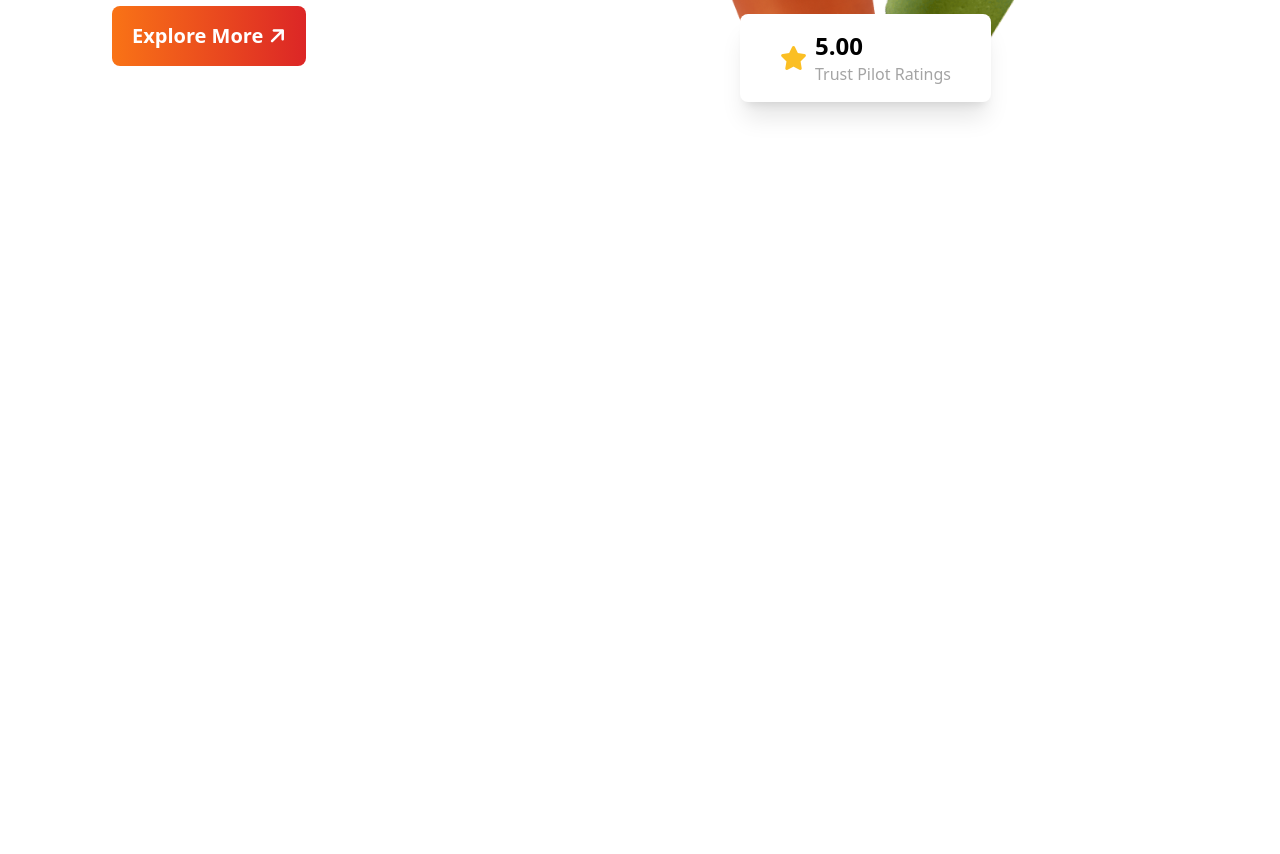
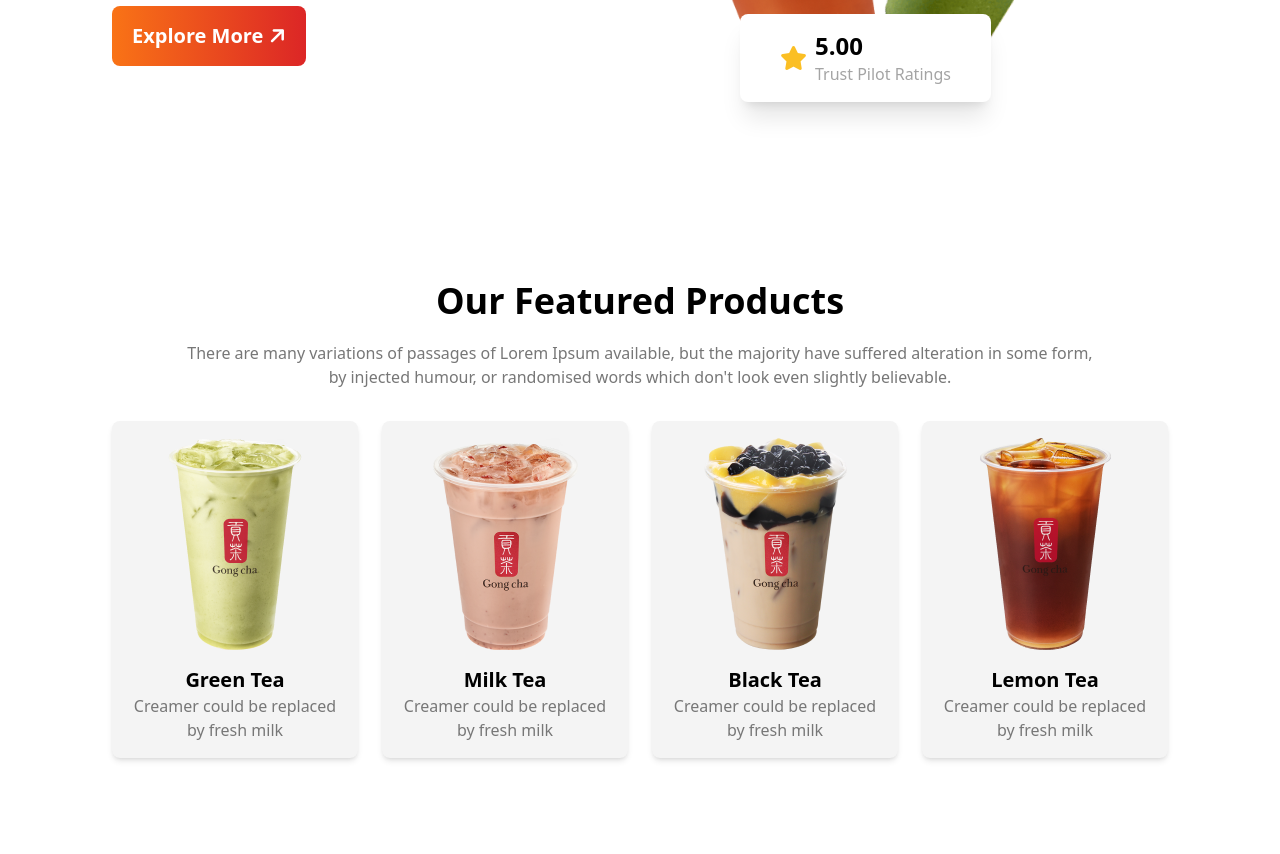
Before and after one commit to antu-sen/Tea-Tailwind-Resoures, a plain HTML site: page index.html in a window 1280 px wide. Shown: the part 346-1200 px from the top of the page. Before the commit the page ends 800 px from the top, so only its background shows below. Drawn offline with nearby package versions, Linux system fonts and the light colour scheme.

Commit message:
featured products section done

```diff
--- a/index.html
+++ b/index.html
@@ -42,7 +42,7 @@
     <main class="max-w-screen-xl mx-auto px-16 lg:px-28">
       <!-- Header Section Start -->
 
-      <header class="flex pt-10 mb-20">
+      <header class="lg:flex pt-10 mb-20">
         <!-- Text-Content -->
         <div>
           <h1 class="text-5xl md:text-7xl">
@@ -83,6 +83,53 @@
       </header>
 
       <!-- Header Section End -->
+
+       <!-- Featured Products Section Start -->
+        <section class="py-8 lg:py-24">
+            <!-- Title -->
+             <div class="text-center mb-8">
+                  <h1 class="text-3xl md:text-4xl font-bold mb-5">Our Featured Products</h1>
+                  <p class="text-[#777777]">There are many variations of passages of Lorem Ipsum available, but the majority have suffered alteration in some form, <br> by injected humour, or randomised words which don't look even slightly believable.</p>
+             </div>
+             <!-- Grid Cards -->
+              <div class="grid grid-cols-1 md:grid-cols-2 lg:grid-cols-4 gap-6 text-center">
+                  <!-- Product Card - 1 -->
+                   <div class="rounded-lg shadow-md bg-[#F4F4F4] overflow-hidden">
+                        <img class="mx-auto pt-4" src="images/tea-1.png" alt="">
+                        <div class="p-4">
+                              <h2 class="font-bold text-xl">Green Tea</h2>
+                        <p class="text-[#777777]">Creamer could be replaced by fresh milk</p>
+                        </div>
+                   </div>
+                    <!-- Product Card - 2 -->
+                    <div class="rounded-lg shadow-md bg-[#F4F4F4] overflow-hidden">
+                        <img class="mx-auto pt-4" src="images/tea-2.png" alt="">
+                        <div class="p-4">
+                              <h2 class="font-bold text-xl">Milk Tea</h2>
+                        <p class="text-[#777777]">Creamer could be replaced by fresh milk</p>
+                        </div>
+                   </div>
+                    <!-- Product Card - 3 -->
+                    <div class="rounded-lg shadow-md bg-[#F4F4F4] overflow-hidden">
+                        <img class="mx-auto pt-4" src="images/tea-3.png" alt="">
+                        <div class="p-4">
+                              <h2 class="font-bold text-xl">Black Tea</h2>
+                        <p class="text-[#777777]">Creamer could be replaced by fresh milk</p>
+                        </div>
+                   </div>
+                    <!-- Product Card - 4 -->
+                    <div class="rounded-lg shadow-md bg-[#F4F4F4] overflow-hidden">
+                        <img class="mx-auto pt-4" src="images/tea-4.png" alt="">
+                        <div class="p-4">
+                              <h2 class="font-bold text-xl">Lemon Tea</h2>
+                        <p class="text-[#777777]">Creamer could be replaced by fresh milk</p>
+                        </div>
+                   </div>
+
+              </div>
+
+        </section>
+        <!-- Featured Products Section End -->
     </main>
     <!-- Main Container End -->
   </body>
```
